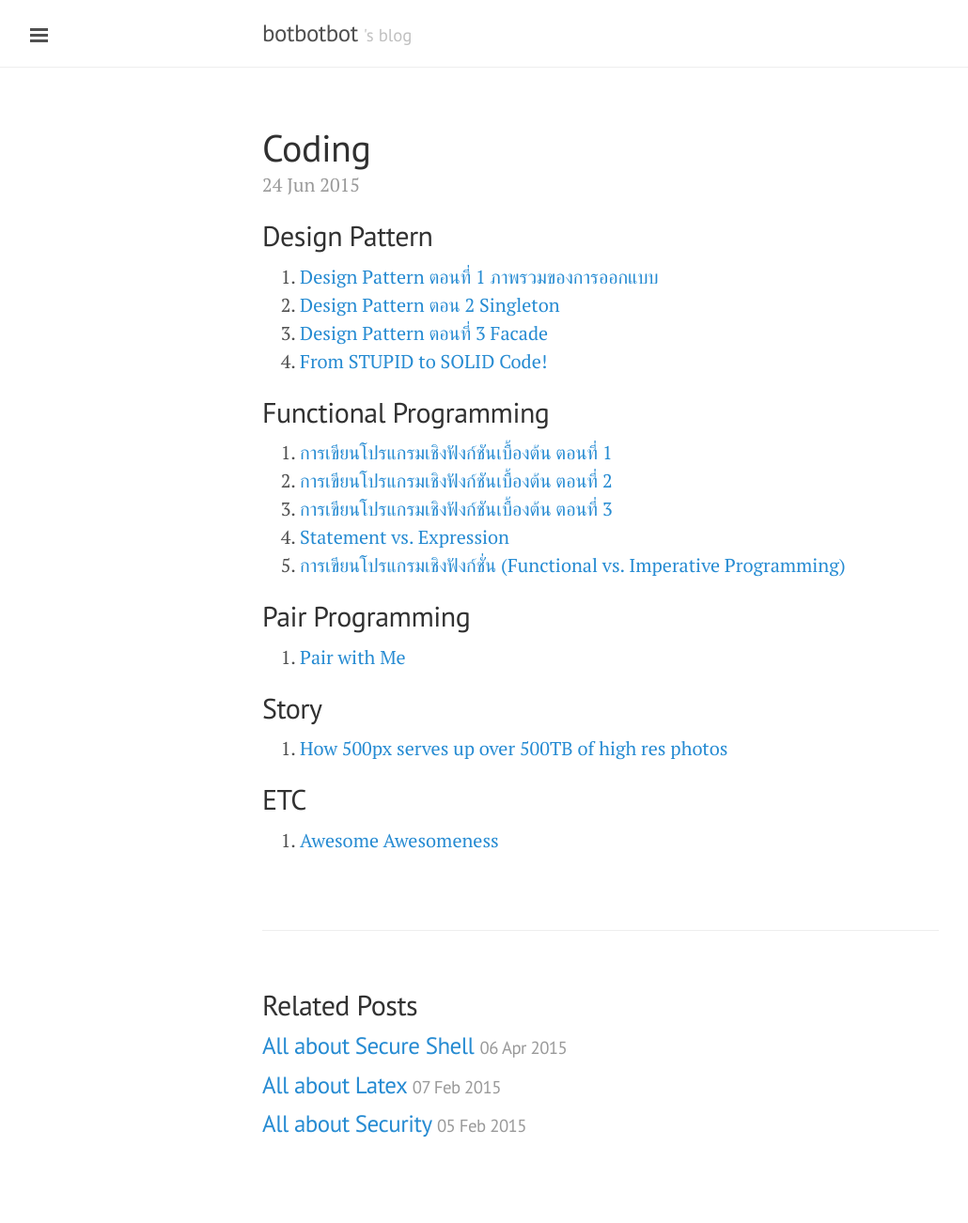
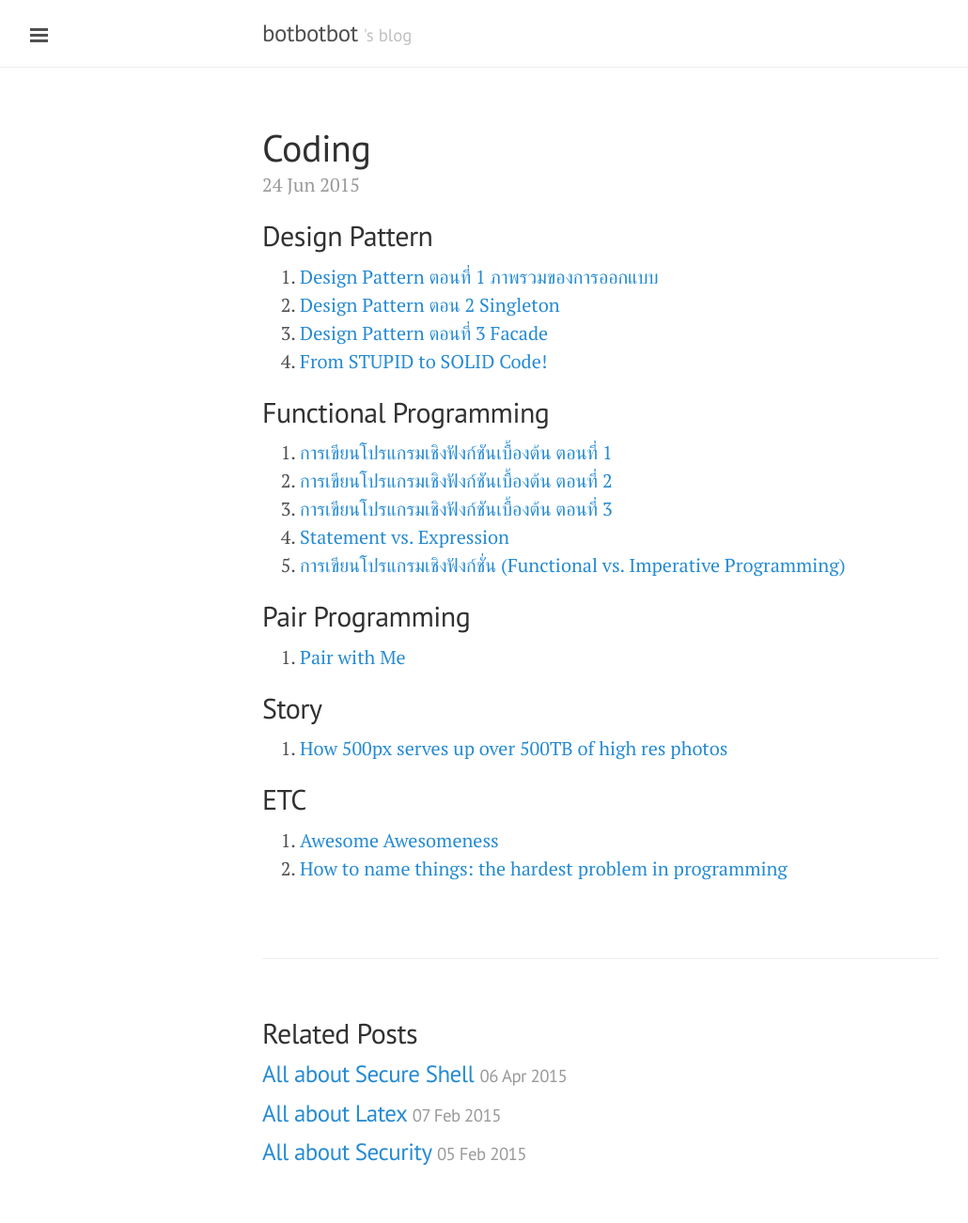
Before and after one commit to ibotdotout/ibotdotout.github.io, a Jekyll site: the page built from _posts/2015-06-24-coding.md, in a window 1280 px wide. Shown: the whole page at 94% size, without its empty margins (1-1031 px from the left). Built offline with Jekyll 4.4.1, drawn with Linux system fonts in a browser that asks for light colours; Markdown is read by kramdown in place of the engine named in the settings; before the commit the page ends 1272 px from its top, so only the background shows below that.

Commit message:
add how to name things

```diff
--- a/_posts/2015-06-24-coding.md
+++ b/_posts/2015-06-24-coding.md
@@ -32,3 +32,5 @@ permalink: coding
 ## ETC
 1. [Awesome
    Awesomeness](https://github.com/bayandin/awesome-awesomeness)
+2. [How to name things: the hardest problem in
+   programming](http://www.slideshare.net/pirhilton/how-to-name-things-the-hardest-problem-in-programming)
```
